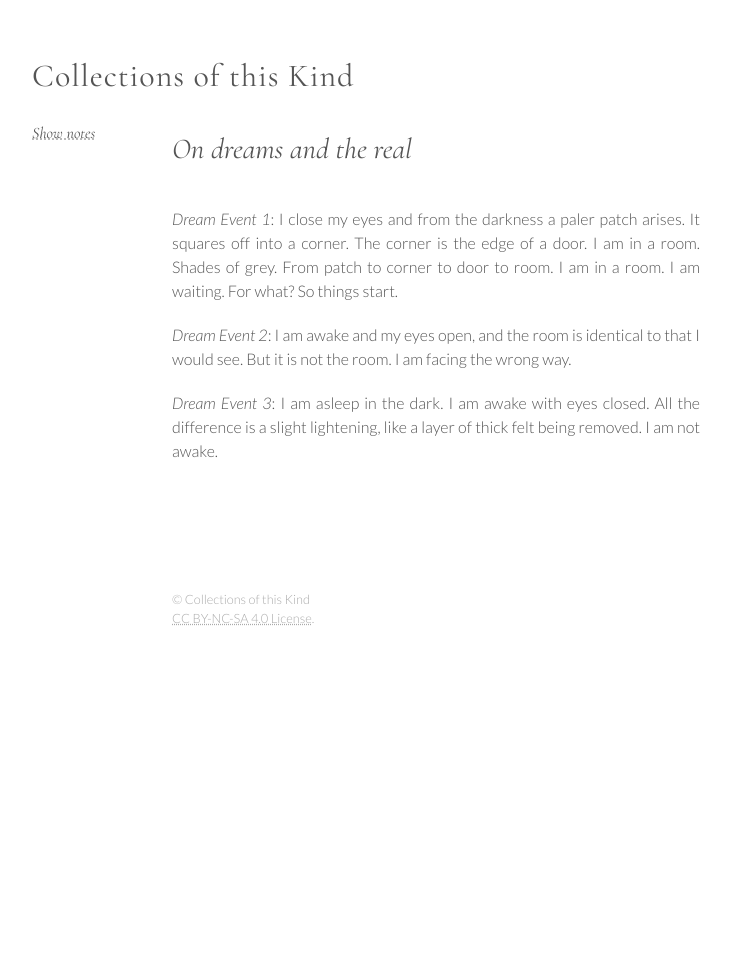
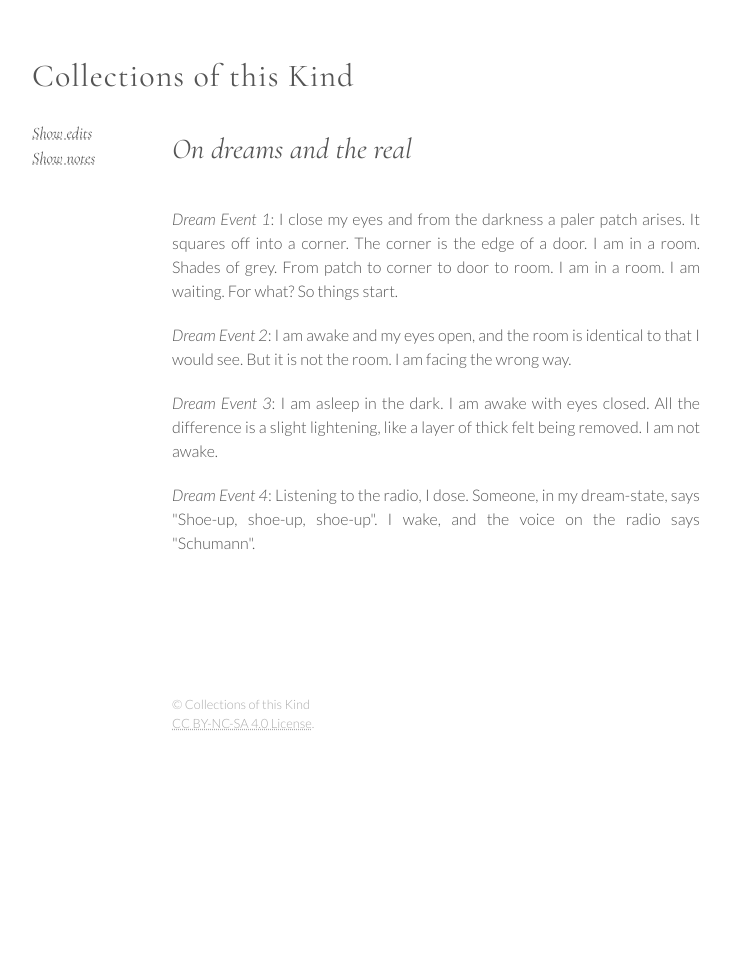
Before and after one commit to CollectionsOfThisKind/collectionsofthiskind.github.io, a Jekyll site: the page built from pages/diary/dreams.html, in a window 1280 px wide. Shown: the whole page, without its empty margins (78-809 px from the left). Built offline with Jekyll 4.4.1, drawn with Linux system fonts in a browser that asks for light colours.

Commit message:
Add files via upload

```diff
--- a/pages/diary/dreams.html
+++ b/pages/diary/dreams.html
@@ -27,10 +27,14 @@ For what? So things start.
 <p>
 <i>Dream Event 3</i>: I am asleep in the dark. I am awake with eyes closed. All the difference is a slight lightening, like a layer of thick felt being removed. I am not awake.
 </p>
+<p>
+<span class=edit id='20240721'><i>Dream Event 4</i>: Listening to the radio, I dose. Someone, in my dream-state, says "Shoe-up, shoe-up, shoe-up". I wake, and the voice on the radio says "Schumann".<span class=note>2</span></span>
+</p>
 <p class=diarydate>
 12 Dec 2018<br />
 03 Apr 2019<br />
 10 Aug 2021<br />
+21 July 2024<br />
 </p>
 
 
@@ -48,6 +52,9 @@ periods of drifting between waking screaming and crashed-out post-panic sleep; b
 a halfway house of recurring open-eyed hallucinations of infinite white walls, holes in the ground, bramble twigs, and
 a room that was an exact and visually indistinguishable replica of my bedroom.
 </p>
+<p>
+<span class=note>2</span> As far as I'm concerned this was definitely causally later. I appreciate the likelihood of post-hoc memory, but this was as clear as any immediate experience of reality I've had.
+</p>
 
 
 </div>
```
Also changed, not shown: pages/diary/index.html (+16 -1 lines), pages/diary/teens.html (added, +55 -0 lines).
